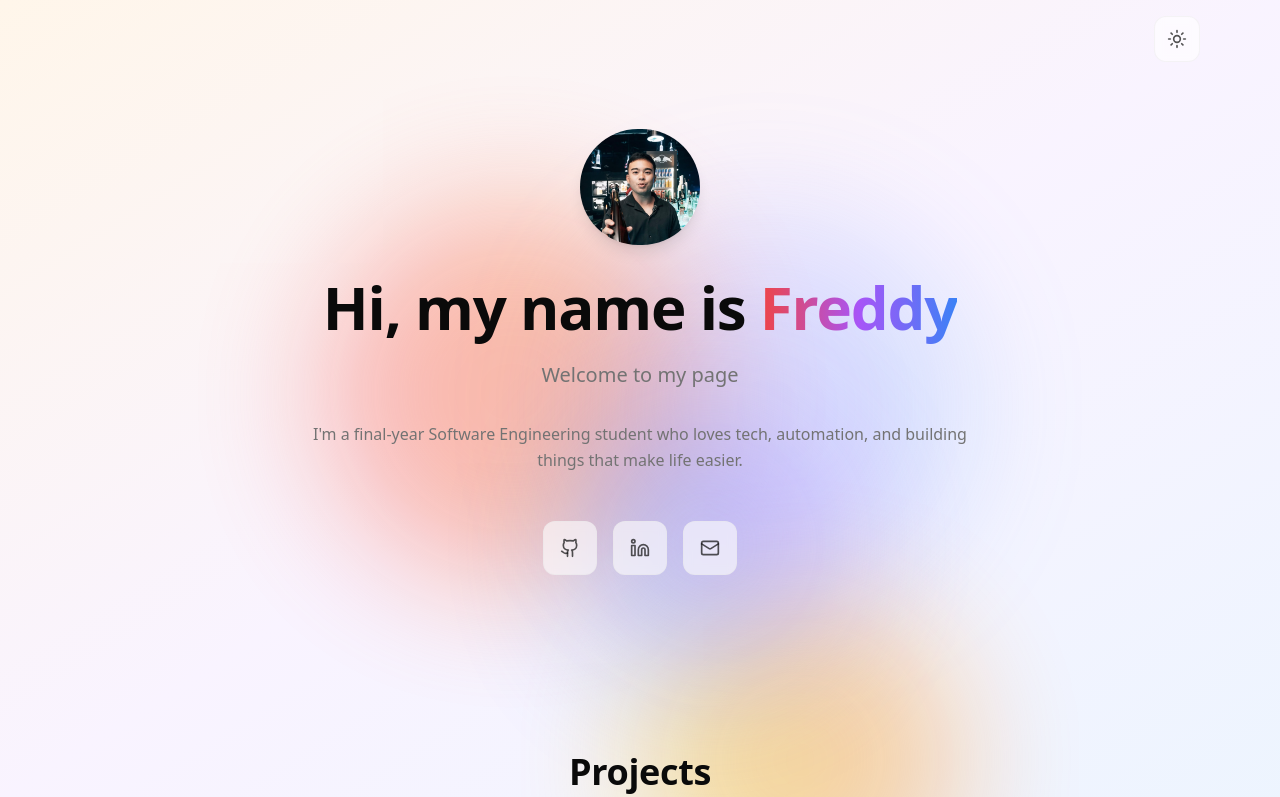
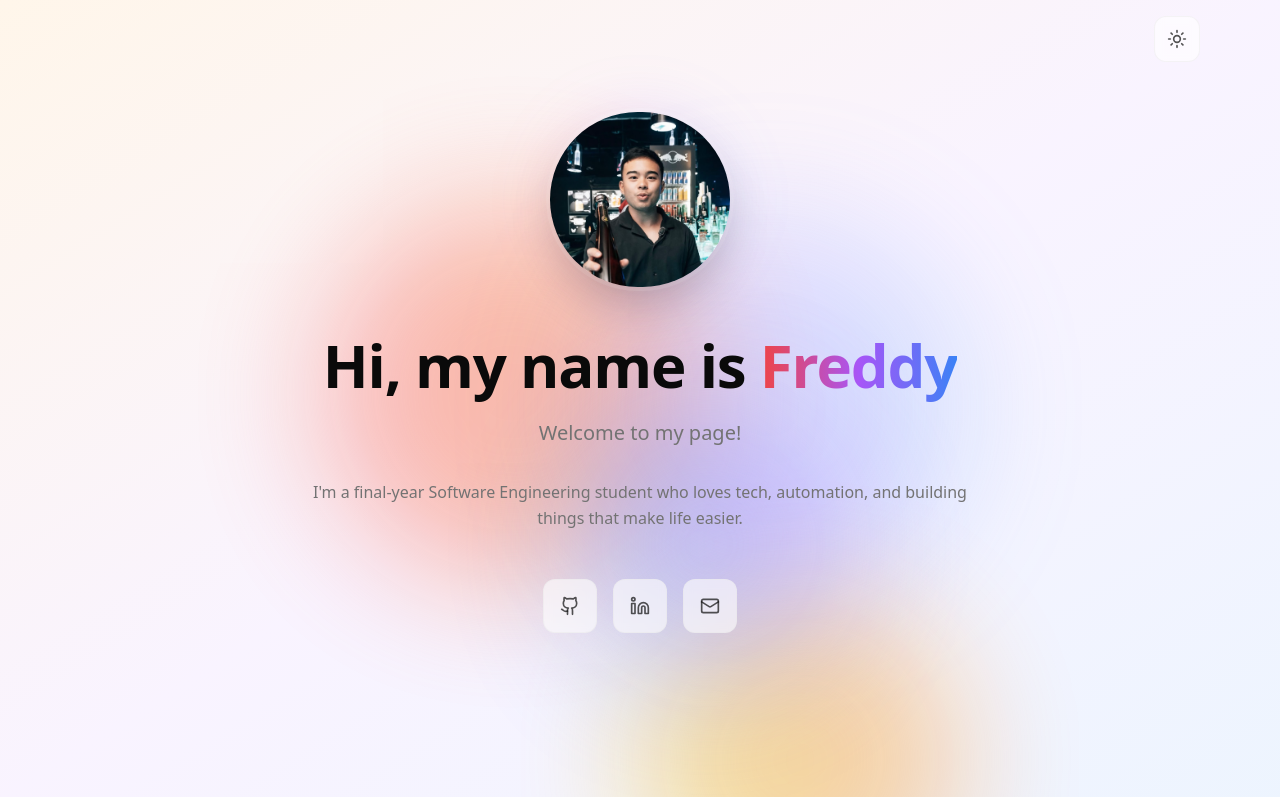
Before and after one commit to freddykhant/portfolio, a Next.js app: page / in a window 1280 px wide. Shown: the top 797 px of the page. Built offline with nearby package versions, Linux system fonts and the light colour scheme.

Commit message:
refactoring pfp

```diff
--- a/app/page.tsx
+++ b/app/page.tsx
@@ -94,14 +94,19 @@ export default function Home() {
 
         {/* Hero Section */}
         <section className="min-h-[80vh] flex flex-col items-center justify-center text-center py-20">
-          <div className="mb-8">
-            <Image
-              src="/pfp.jpg"
-              alt="Freddy Khant"
-              width={120}
-              height={120}
-              className="rounded-full mx-auto shadow-lg"
-            />
+          <div className="mb-12 relative">
+            <div className="relative">
+              <Image
+                src="/pfp.jpg"
+                alt="Freddy Khant"
+                width={180}
+                height={180}
+                className="rounded-full mx-auto shadow-2xl ring-4 ring-white/10 dark:ring-black/10"
+                priority
+              />
+              {/* Subtle glow effect */}
+              <div className="absolute inset-0 rounded-full bg-gradient-to-r from-red-500/10 via-purple-500/10 to-blue-500/10 blur-xl scale-110 -z-10"></div>
+            </div>
           </div>
 
           <h1 className="text-4xl md:text-6xl font-semibold mb-6 tracking-[-0.02em] leading-[1.1]">
@@ -112,7 +117,7 @@ export default function Home() {
           </h1>
 
           <p className="text-lg md:text-xl text-muted-foreground mb-8 font-normal leading-relaxed">
-            Welcome to my page
+            Welcome to my page!
           </p>
 
           <p className="text-base text-muted-foreground mb-12 max-w-2xl leading-relaxed">
```
